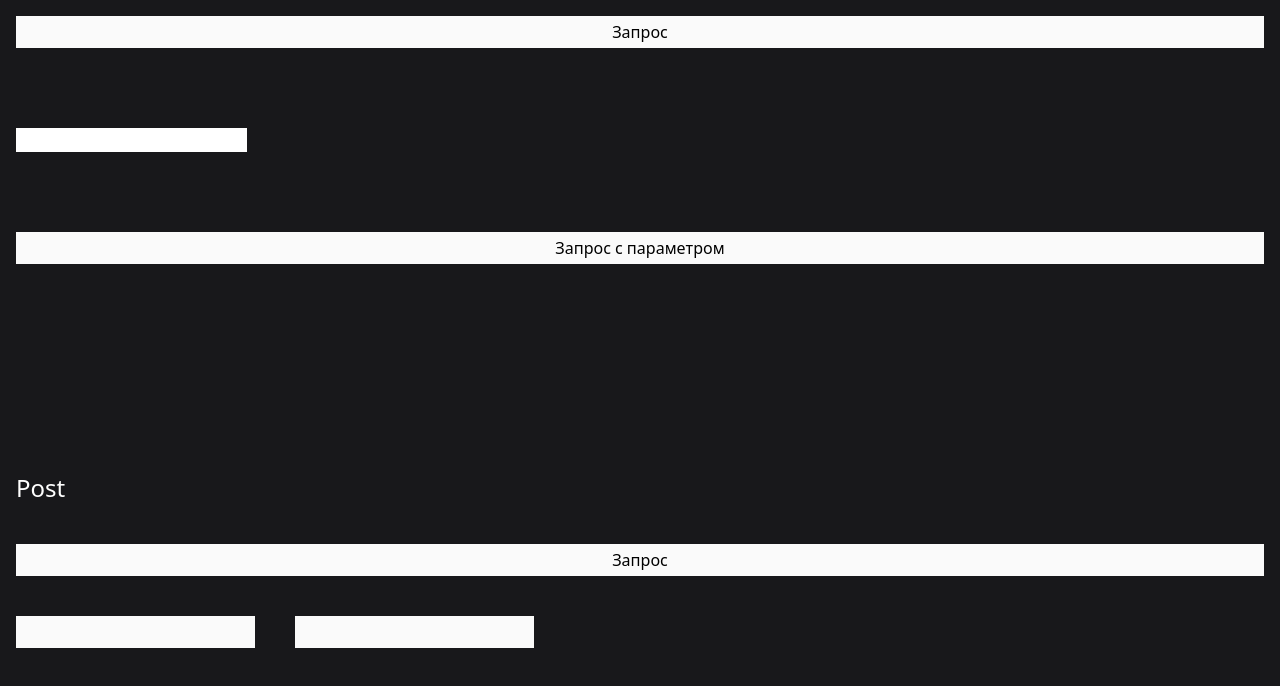
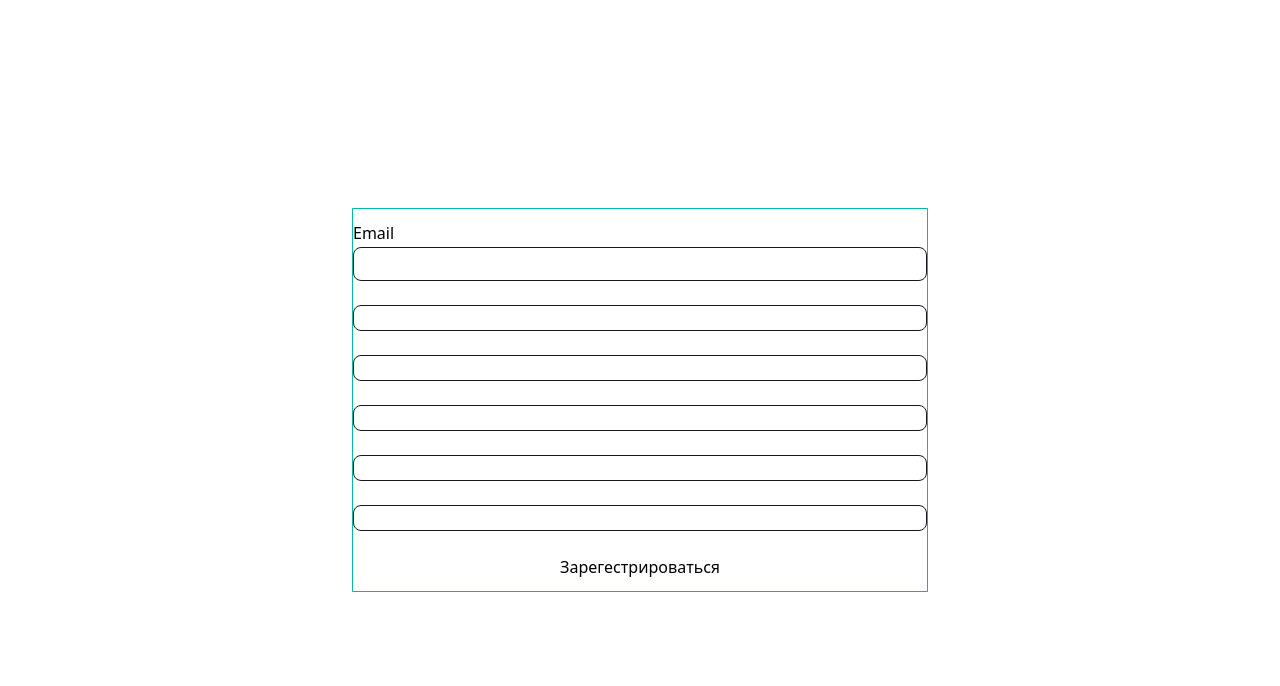
Before and after one commit to makar-md/tourism_site, a React (Vite) app in the folder frontend/: page / in a window 1280 px wide. Shown: the top 686 px of the page. Built offline with nearby package versions, Linux system fonts and the light colour scheme.

Commit message:
add register logic

```diff
--- a/frontend/src/App.jsx
+++ b/frontend/src/App.jsx
@@ -1,119 +1,73 @@
 import { useEffect, useState } from 'react'
 import reactLogo from './assets/react.svg'
 import viteLogo from '/vite.svg'
-import Str from './components/Str'
 import './index.css'
 
 function App() {
+  const [data, setData] = useState({
+    email: "",
+    password: "",
+    confirmPassword: "",
+    firstName: "",
+    surName: "",
+    lastName: ""
+  })
+  const handleChange = (e) =>{
+    const{ name, value } = e.target;
+    setData((prev) =>({
+      ...data,
+      [name]: value
+    }));
+  }
+  const handleRegister = async () => {
+    console.log(data)
+    if(data.password !== data.confirmPassword){
+      return alert("пароли должны совпадать")
+    }
+    try{
+      const res = await fetch('http://localhost:4200/register/user', {
+        credentials: "include",
+        method: "POST",
+        headers: {"Content-Type": "application/json",},
+        body: JSON.stringify(data),
+      })
+      const result = await res.json();
+      if (!res.ok) {
+        throw new Error(result.message)
+      }
+      alert("успешная регистрация")
 
-  const [data, setData] = useState("")
-  const [postData, setPostData] = useState("")
-  const [loading, setLoading] = useState(false)
-  const [id, setId] = useState("")
-  const [newData, setNewData] = useState({
-    text: '',
-    num:''
-  })
-
-  const handleChange = (e) => {
-    const { name, value } = e.target;
-    setNewData({
-      ...newData,
-      [name]: value
-    });
+    } catch (e){
+      alert(e.message)
+    }
   };
 
-  const fetchData = async () =>{
-    setLoading(true);
-    try{
-        const res = await fetch("http://localhost:4200/get/test_str");
-        if (!res.ok) throw new Error('Ошибка загрузки');
-        const resData = await res.json();
-        setData(resData.text)
-    } catch (e){
-        console.log(e.message)
-    } finally{
-        setLoading(false)
-    }
-  }
-  const fetchDataId = async (id) =>{
-    setLoading(true);
-    if (!id) {
-      alert("введите id")
-      return;
-    }
-    try{
-        const res = await fetch(`http://localhost:4200/get/test_str/${id}`);
-        if (!res.ok){
-          setData("строка не найдена")
-          throw new Error('Ошибка загрузки');
-        }
-        const resData = await res.json();
-        setData(resData.text)
-    } catch (e){
-        console.log(e.message)
-    } finally{
-        setLoading(false)
-    }
-  }
 
+  return(
+  <>
+    <div className=' flex h-screen w-full items-center justify-center'>
+      <div className='w-xl h-96 border border-teal-500 flex flex-col justify-around'>
+        <label htmlFor="email" className='flex flex-col gap-0.5'>Email
+          <input type="email" id='email' name='email' value={data.email} onChange={handleChange}
+          className='border border-zinc-900 rounded-lg p-1 invalid:border-rose-500'/>
+        </label>
+        <input type="text" name='surName' value={data.surName} onChange={handleChange}
+        className='border border-zinc-900 rounded-lg invalid:border-rose-500'/>
 
-  const sendPost = async () =>{
-    setLoading(true);
-    try{
-        const res = await fetch("http://localhost:4200/create/test_str", {
-          method: 'POST',
-          headers: {
-            'Content-Type': 'application/json',
-          },
-          body:  JSON.stringify(newData)
-        });
-        if (!res.ok){
-          const resData = await res.json();
-          throw new Error(resData.message);
-        }
-        const resData = await res.json();
-        setPostData(resData.message)
-        setNewData({ text: '', num: '' })
-    } catch (e){
-        console.log(e.message)
-    } finally{
-        setLoading(false)
-    }
-  }
-  // при загрузке страницы
-  // useEffect(()=>{
-  //     fetchData()
-  // }, [])
+        <input type="text" name='firstName' value={data.firstName} onChange={handleChange}
+        className='border border-zinc-900 rounded-lg invalid:border-rose-500'/>
 
+        <input type="text" name='lastName' value={data.lastName} onChange={handleChange}
+        className='border border-zinc-900 rounded-lg invalid:border-rose-500'/>
+        <input type="password" name='password' value={data.password} onChange={handleChange}
+        className='border border-zinc-900 rounded-lg invalid:border-rose-500'/>
+        <input type="password" name='confirmPassword' value={data.confirmPassword} onChange={handleChange}
+        className='border border-zinc-900 rounded-lg invalid:border-rose-500'/>
+        <button onClick={(e) => handleRegister()}>Зарегестрироваться</button>
+      </div>
 
-  return (
-    <>
-      <div className='bg-zinc-900 h-screen p-4 flex flex-col gap-20'>
-        <button className='p-1 bg-zinc-50 color-zinc-900' onClick={() => fetchData()}>Запрос</button>
-        <div className=''>
-          <input type="number" onChange={(e) => setId(e.target.value)} value={id} className='bg-white text-black'/>
-        </div>
-        <button className='p-1 bg-zinc-50 color-zinc-900' onClick={() => fetchDataId(id)}>Запрос с параметром</button>
-
-        <div className='flex flex-col mt-12'>
-          <p className='text-white text-xl font-bold'>{id}</p>
-          {data &&
-            <Str str={data}></Str>
-          }
-        </div>
-
-        <div className='flex flex-col gap-10'>
-          <h1 className='text-2xl text-white'>Post</h1>
-          <button className='p-1 bg-zinc-50 color-zinc-900' onClick={() => sendPost()}>Запрос</button>
-          <div className='flex flex-row gap-10'>
-            <input className='p-1 bg-zinc-50 color-zinc-900 flex' type="text" name='num'  onChange={handleChange} value={newData.num}/>
-            <input className='p-1 bg-zinc-50 color-zinc-900 flex' type="text" name='text' onChange={handleChange} value={newData.text}/>
-          </div>
-          {postData && <p className='text-xl text-white'>{postData}</p>}
-        </div>
-      </div>
-    </>
+    </div>
+  </>
   )
 }
 
--- a/frontend/src/components/Str.jsx
+++ /dev/null
@@ -1,9 +0,0 @@
-import { useEffect, useState } from "react"
-import '../index.css'
-export default function Str({str}){
-    return(
-        <p className="text-teal-500 font-bold font-xl">
-            {str}
-        </p>
-    )
-}
```
Also changed, not shown: 1 other file (tests, documents, lock files or other folders).
